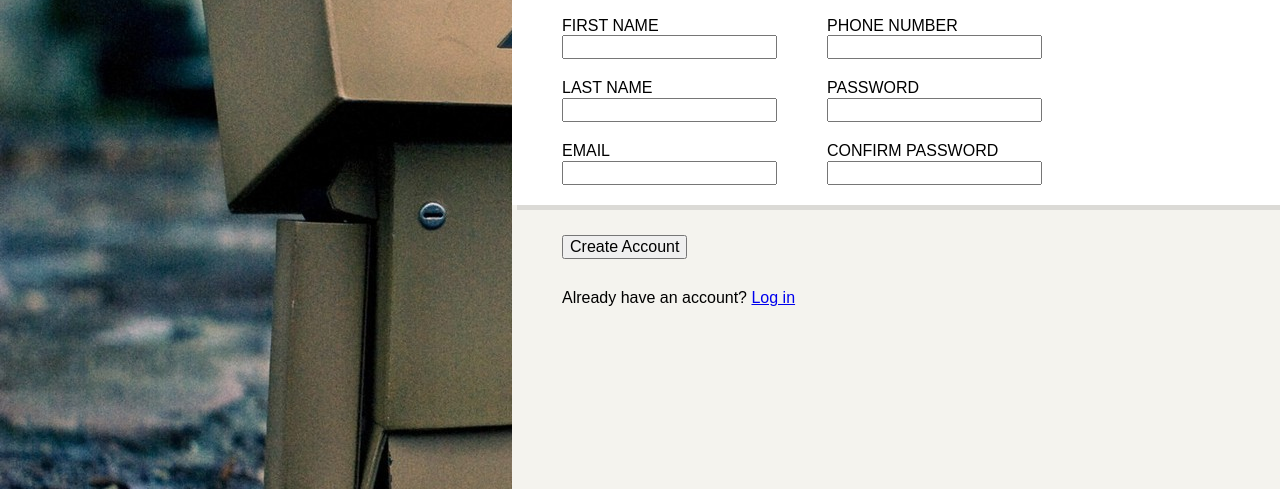
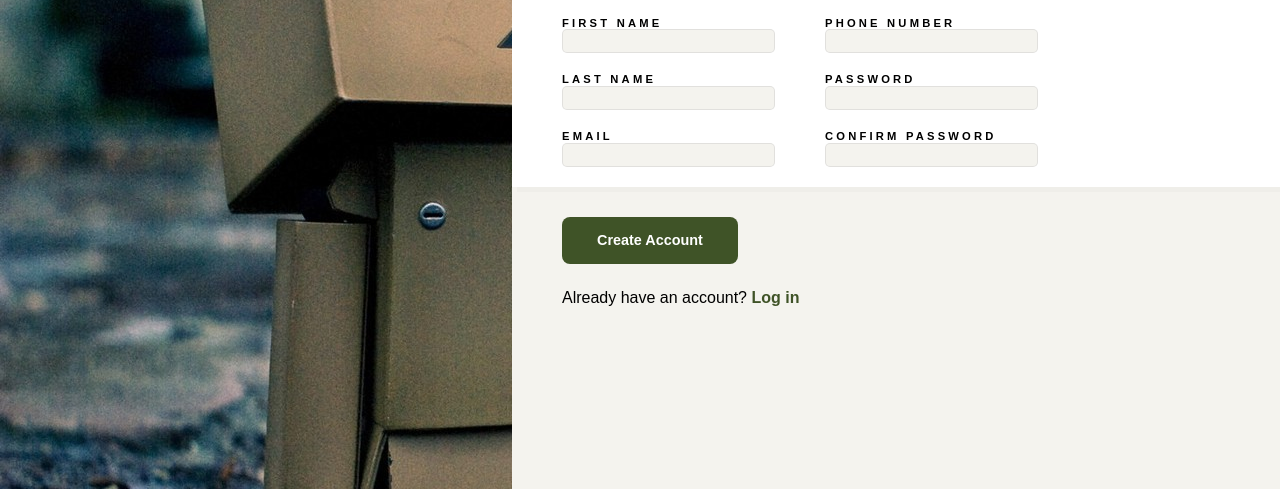
Before and after one commit to manusalicetti/singup, a plain HTML site: page index.html in a window 1280 px wide. Shown: the part 311-800 px from the top of the page. Drawn offline with Linux system fonts and the light colour scheme.

Commit message:
Finishing the project

```diff
--- a/css/styles.css
+++ b/css/styles.css
@@ -54,6 +54,11 @@ body {
   height: 25%;
 }
 
+.textbox p {
+  font-size: 1.5rem;
+  font-weight: bold;
+}
+
 .form {
   height: 40%;
 }
@@ -70,12 +75,29 @@ body {
   display: flex;
   /* height: 400px; */
   gap: 50px;
-  box-shadow: 5px 5px rgba(0, 0, 0, 0.103);
+  box-shadow: 5px 5px rgba(0, 0, 0, 0.021);
 }
 .mainform__flex-container {
   display: flex;
   flex-direction: column;
   gap: 20px;
+}
+
+.form__label {
+  font-size: 0.7rem;
+  font-weight: bold;
+  letter-spacing: 0.2rem;
+}
+
+.input {
+  background: #f4f3ee;
+  border: 0.3px solid rgba(209, 207, 207, 0.521);
+  border-radius: 5px;
+  height: 1.5rem;
+}
+
+.input:focus {
+  border: 0.3px solid rgb(2, 2, 255);
 }
 
 .mainform__fex-subcontainer {
@@ -84,8 +106,15 @@ body {
 }
 
 .create-button {
+  padding: 15px 35px;
+  background: rgb(63, 83, 39);
+  border: none;
+  border-radius: 8px;
   margin-left: 50px;
   margin-top: 30px;
+  font-size: 0.9rem;
+  font-weight: bold;
+  color: #fff;
   display: flex;
   position: static;
 }
@@ -94,3 +123,9 @@ body {
   margin-left: 50px;
   height: 20%;
 }
+
+.login__link {
+  color: rgb(63, 83, 39);
+  text-decoration: none;
+  font-weight: bold;
+}
--- a/index.html
+++ b/index.html
@@ -28,30 +28,30 @@
         <div class="mainform-container">
           <div class="mainform__flex-container left">
             <div class="mainform__fex-subcontainer">
-              <label for="first_name">FIRST NAME</label>
-              <input type="text" id="first_name" />
+              <label class="form__label" for="first_name">FIRST NAME</label>
+              <input class="input" type="text" id="first_name" />
             </div>
             <div class="mainform__fex-subcontainer">
-              <label for="last_name">LAST NAME</label>
-              <input type="text" id="last_name" />
+              <label class="form__label" for="last_name">LAST NAME</label>
+              <input class="input" type="text" id="last_name" />
             </div>
             <div class="mainform__fex-subcontainer">
-              <label for="email">EMAIL</label>
-              <input type="email" id="email" />
+              <label class="form__label" for="email">EMAIL</label>
+              <input class="input" type="email" id="email" />
             </div>
           </div>
           <div class="mainform__flex-container">
             <div class="mainform__fex-subcontainer">
-              <label for="phone_number">PHONE NUMBER</label>
-              <input type="number" id="phone_number" />
+              <label class="form__label" for="phone_number">PHONE NUMBER</label>
+              <input class="input" type="number" id="phone_number" />
             </div>
             <div class="mainform__fex-subcontainer">
-              <label for="main_password">PASSWORD</label>
-              <input type="password" id="main_password" />
+              <label class="form__label" for="main_password">PASSWORD</label>
+              <input class="input" type="password" id="main_password" />
             </div>
             <div class="mainform__fex-subcontainer">
-              <label for="secondary_password">CONFIRM PASSWORD</label>
-              <input type="password" id="secondary_password" />
+              <label class="form__label" for="secondary_password">CONFIRM PASSWORD</label>
+              <input class="input" type="password" id="secondary_password" />
             </div>
           </div>
         </div>
```
